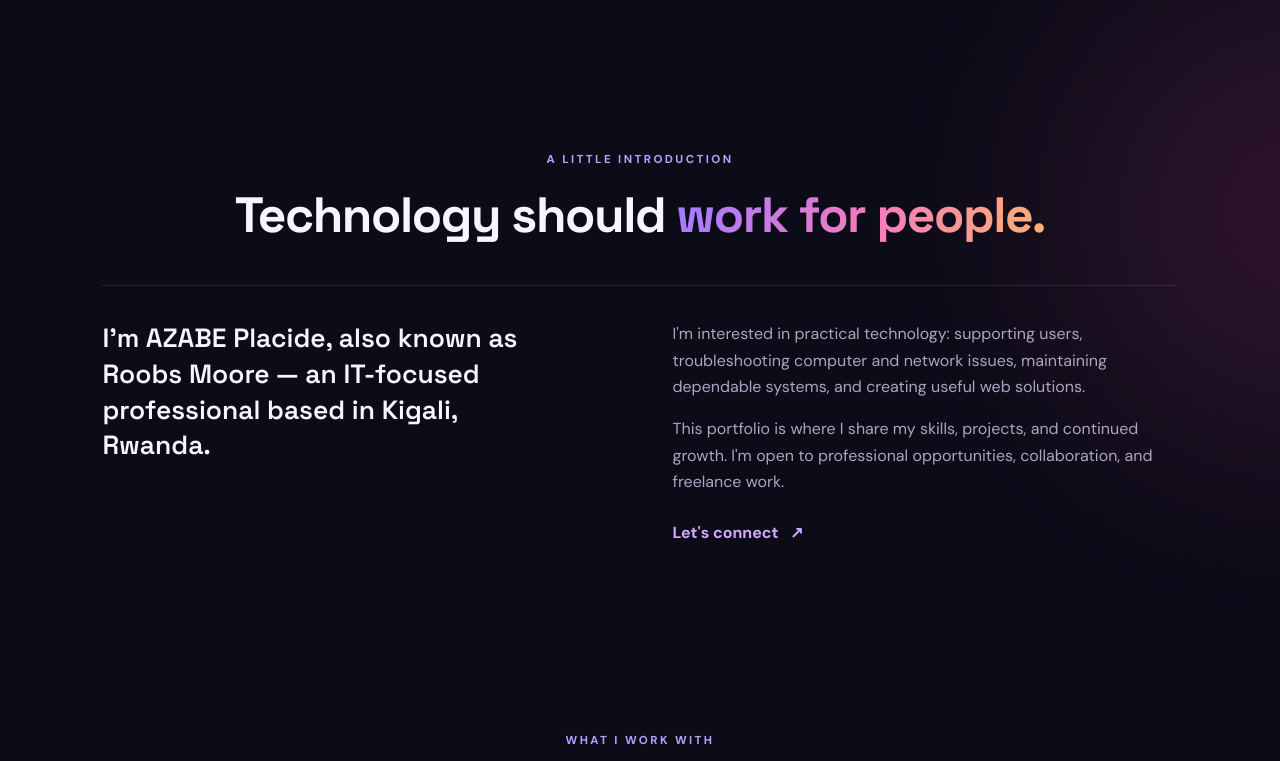
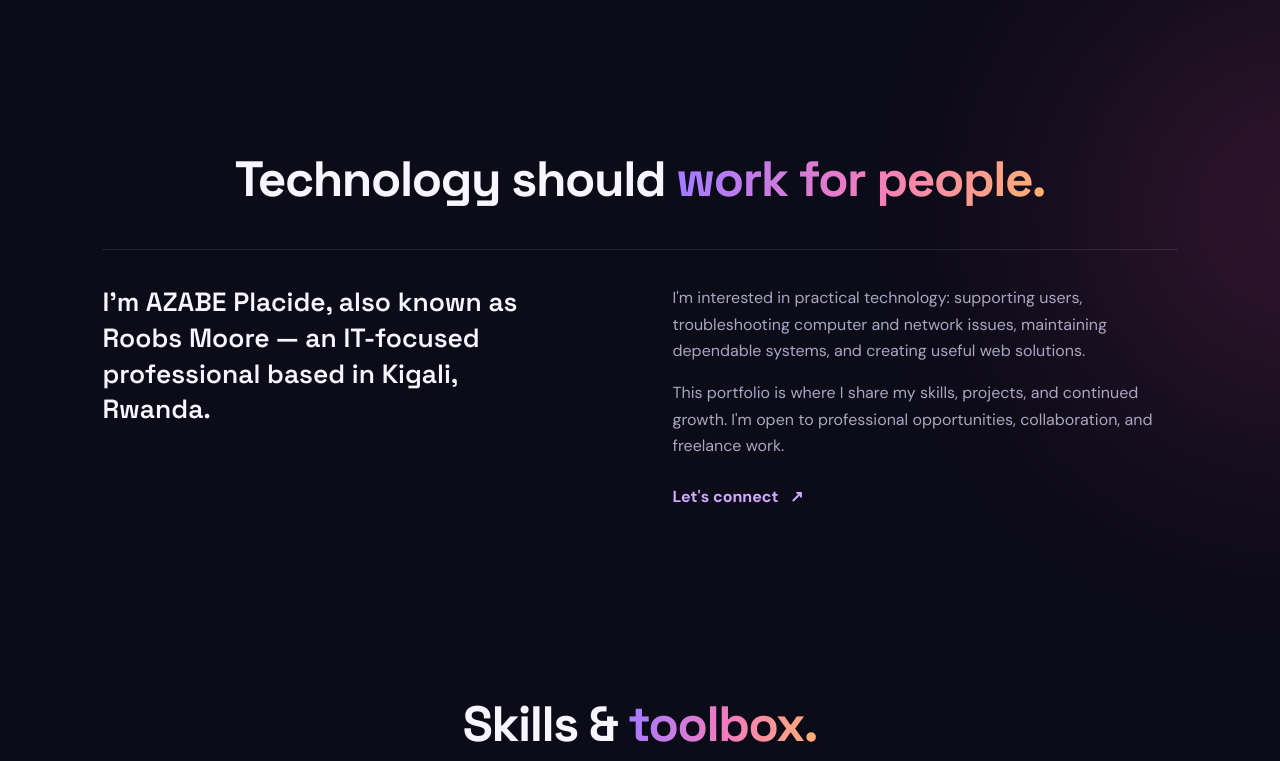
Before and after one commit to AzabeRoobsMoore/roobsmoore-portfolio, a plain HTML site: page index.html in a window 1280 px wide. Shown: the part 847-1608 px from the top of the page. Drawn offline with Linux system fonts and the light colour scheme.

Commit message:
Update index.html

```diff
--- a/index.html
+++ b/index.html
@@ -65,7 +65,7 @@
     </header>
 
     <section class="section-wrap section-block" id="about">
-      <div class="section-heading"><p class="eyebrow">A LITTLE INTRODUCTION</p><h2>Technology should <span class="gradient-text">work for people.</span></h2></div>
+      <div class="section-heading"><h2>Technology should <span class="gradient-text">work for people.</span></h2></div>
       <div class="about-grid">
         <p class="about-lead">I'm AZABE Placide, also known as Roobs Moore — an IT-focused professional based in Kigali, Rwanda.</p>
         <div class="about-copy">
@@ -77,7 +77,7 @@
     </section>
 
     <section class="section-wrap section-block" id="skills">
-      <div class="section-heading"><p class="eyebrow">WHAT I WORK WITH</p><h2>Skills & <span class="gradient-text">toolbox.</span></h2></div>
+      <div class="section-heading"><h2>Skills & <span class="gradient-text">toolbox.</span></h2></div>
       <div class="skills-grid">
         <article class="skill-card"><div class="skill-icon purple">⌘</div><h3>IT Support & Troubleshooting</h3><p>Hardware and software support, diagnostics, system setup, maintenance, and user assistance.</p><div class="tags"><span>IT Support</span><span>Maintenance</span><span>Troubleshooting</span></div></article>
         <article class="skill-card"><div class="skill-icon orange">⌁</div><h3>Networking</h3><p>Network fundamentals, connectivity troubleshooting, configuration concepts, and network administration.</p><div class="tags"><span>TCP/IP</span><span>LAN / WAN</span><span>Wi-Fi</span></div></article>
@@ -88,7 +88,7 @@
     </section>
 
     <section class="section-wrap section-block" id="projects">
-      <div class="section-heading"><p class="eyebrow">SELECTED WORK</p><h2>Projects that turn ideas <span class="gradient-text">into action.</span></h2></div>
+      <div class="section-heading"><h2>Projects that turn ideas <span class="gradient-text">into action.</span></h2></div>
       <div class="projects-grid">
         <article class="project-card project-featured"><div class="project-top"><span class="project-number">01 / IT</span><span class="project-symbol">⌘</span></div><h3>IT Support & Maintenance</h3><p>A practical showcase for device setup, diagnostics, software installation, maintenance, and user support work.</p><div class="project-bottom"><span>IT Operations</span><span>Project details coming soon ↗</span></div></article>
         <article class="project-card"><div class="project-top"><span class="project-number">02 / NETWORK</span><span class="project-symbol">◎</span></div><h3>Network Administration</h3><p>Document network setups, connectivity troubleshooting, configuration labs, and infrastructure improvements.</p><div class="project-bottom"><span>Networking</span><span>Project details coming soon ↗</span></div></article>
```
